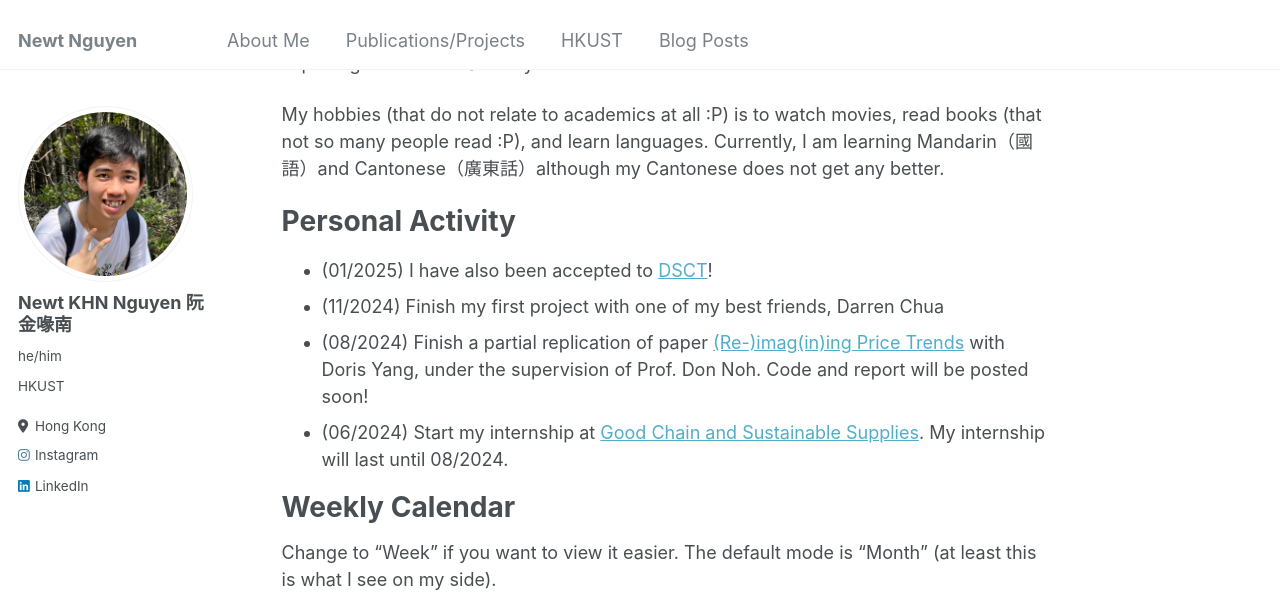
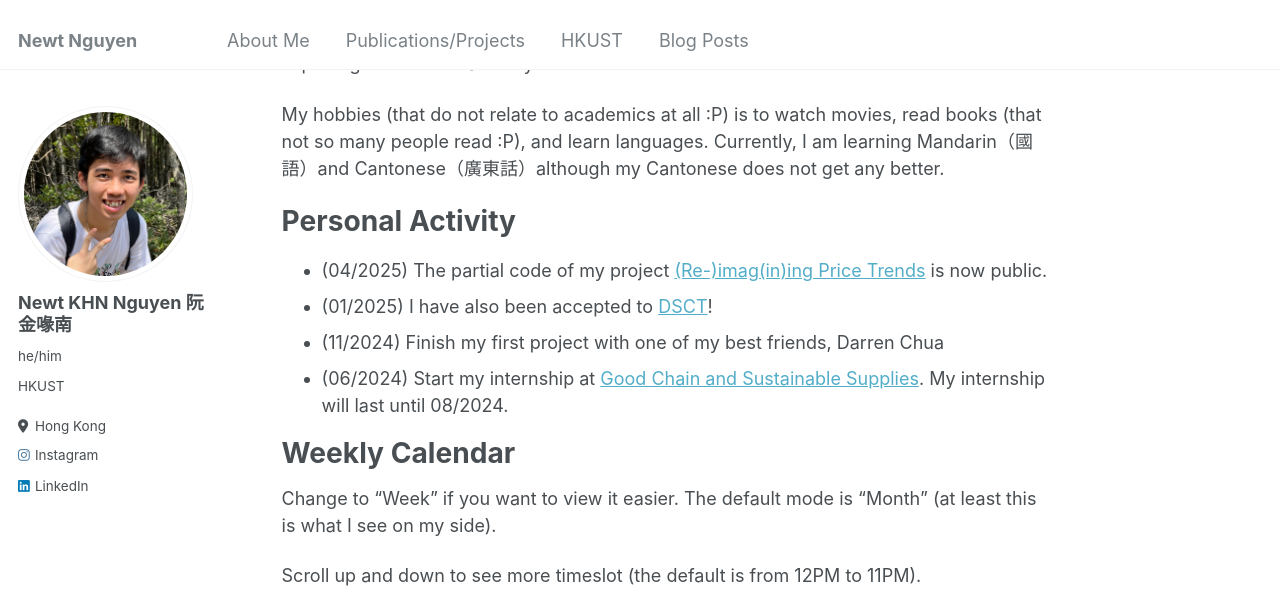
Before and after one commit to newtdes/newtdes.github.io, a Jekyll site: the page built from _pages/about.md, in a window 1280 px wide and 900 px high, scrolled down 540 px, cut to the strip 0-608 px from the top of the window. Built offline with Jekyll 4.4.1, drawn with Linux system fonts in a browser that asks for light colours.

Commit message:
Change personal activity

```diff
--- a/_pages/about.md
+++ b/_pages/about.md
@@ -21,9 +21,9 @@ My hobbies (that do not relate to academics at all :P) is to watch movies, read
 
 Personal Activity
 ======
+* (04/2025) The partial code of my project [(Re-)imag(in)ing Price Trends](https://economics.yale.edu/research/re-imagining-price-trends) is now public.
 * (01/2025) I have also been accepted to [DSCT](https://dsct.hkust.edu.hk/)!
 * (11/2024) Finish my first project with one of my best friends, Darren Chua
-* (08/2024) Finish a partial replication of paper [(Re-)imag(in)ing Price Trends](https://economics.yale.edu/research/re-imagining-price-trends) with Doris Yang, under the supervision of Prof. Don Noh. Code and report will be posted soon!
 * (06/2024) Start my internship at [Good Chain and Sustainable Supplies](https://www.good-chain.com/). My internship will last until 08/2024.
 
 Weekly Calendar
```
